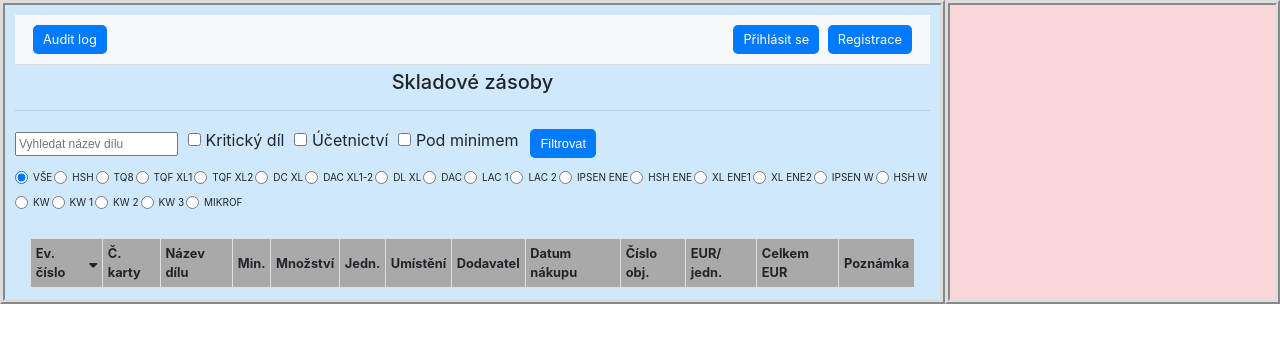
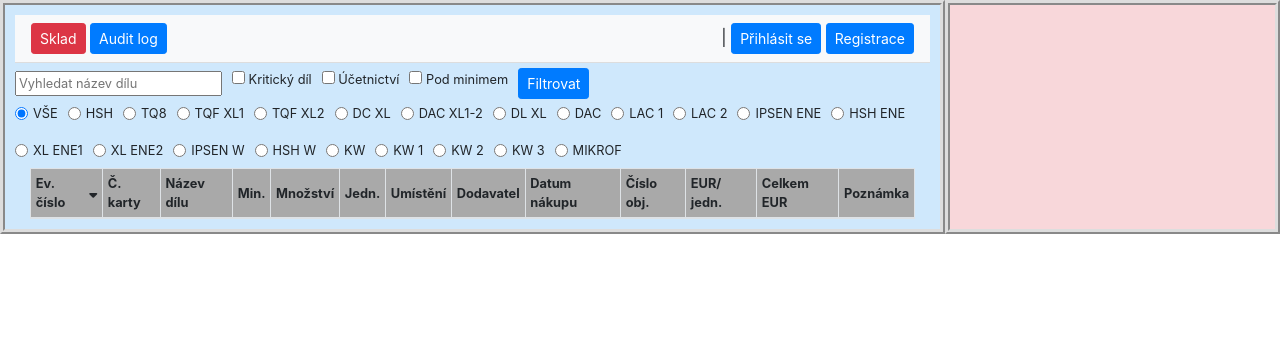
Before and after one commit to zpilat/Django-warehouse, a Django app: template hpm_sklad/templates/hpm_sklad/sklad.html in a window 1280 px wide. Shown: the top 343 px of the page. Run offline with Django 3.2, Linux system fonts and the light colour scheme; the template is opened without the code that fills it, so the values that code supplies are empty; some libraries are stand-ins or nearby versions.

Commit message:
při tvorbě varianty kontrola, zda už varianta s daným dodavatelem neexistuje, úprava stylů pomocí bootstrap, kontrola při příjmu zboží - pokud s daným dodavatelem ještě neexistuje varianta, přesměruje se na formulář vytvoření varianty

```diff
--- a/hpm_sklad/static/css/style.css
+++ b/hpm_sklad/static/css/style.css
@@ -1,16 +1,6 @@
 /* Formuláře */
-form .form-control {
-    font-size: 0.8rem; /* Zmenšení písma */
-    padding: 3px; /* Zmenšení vnitřních okrajů */
-}
-
 form .form-group {
     margin-bottom: 5px; /* Zmenšení rozestupů mezi poli */
-}
-
-form .btn {
-    font-size: 0.8rem; /* Zmenšení písma */
-    padding: 5px 10px; /* Zmenšení vnitřních okrajů */
 }
 
 /* Kontejner pro formulář */
@@ -124,44 +114,6 @@ thead th {
     background-color: #f8d7da; /* Jemná růžová */
 }
 
-.search {
-    font-size: 12px;
-    font-family: Arial, sans-serif;
-}
-
-.nav-item, .button-link {
-    font-size: 0.8rem; /* Zmenšení písma */
-    margin: 2px;
-    display: inline-block;
-    padding: 5px 10px;
-    background-color: #007BFF;
-    color: white;
-    text-align: center;
-    text-decoration: none;
-    border-radius: 5px;
-    border: none;
-    transition: background-color 0.3s, color 0.3s;
-}
-
-.narrow-nav-item {
-    font-size: 0.8rem; /* Zmenšení písma */
-    margin: 0px;
-    display: inline-block;
-    padding: 3px 10px;
-    background-color: #007BFF;
-    color: white;
-    text-align: center;
-    text-decoration: none;
-    border-radius: 5px;
-    border: none;
-    transition: background-color 0.3s, color 0.3s;
-}
-
-.nav-item:hover, .button-link:hover, .narrow-nav-item:hover {
-    background-color: #0056b3;
-    color: #ffffff;
-}
-
 .selected-row {
     background-color: #A9A9A9 !important;
     color: white;
@@ -169,17 +121,6 @@ thead th {
 
 .pod-minimem-row {
     color: #FF5C5C;
-}
-
-.btn-primary {
-    width: 150px;
-    margin-top: 15px;
-    margin-left: 5px;
-}
-
-.current {
-    font-weight: bold;
-    font-size: 0.8rem;
 }
 
 .mb-0 {
@@ -214,27 +155,26 @@ thead th {
     margin-left: auto; /* Tlačí pravou část na pravou stranu */
 }
 
-/* Vyhledávání a checkbuttony */
-.search-form {
-    margin-bottom: 20px;
-}
-
 .search-group {
     display: flex;
     align-items: center;
     gap: 10px;
+    margin-bottom: 5px;
 }
 
 .radio-group {
     display: flex;
     flex-wrap: wrap;
-    gap: 2px;
-    margin-top: 10px;
+    gap: 10px;
 }
 
 .radio-group label {
     display: flex;
     align-items: center;
     gap: 5px;
-    font-size: 10px;
 }
+
+.btn-xs {
+    font-size: 0.8rem !important; /* Zmenšení písma */
+    padding: 3px 10px !important; /* Přizpůsobení vnitřních okrajů */
+}
--- a/hpm_sklad/templates/hpm_sklad/delete_sklad.html
+++ b/hpm_sklad/templates/hpm_sklad/delete_sklad.html
@@ -10,5 +10,5 @@
 <form method="post" action="{% url 'delete_sklad' object.pk %}">
     {% csrf_token %}
     <p>Opravdu chcete tuto položku smazat?:</p>
-    <input type="submit" value="Smazat" class="button nav-item" />
+    <input type="submit" value="Smazat" class="btn btn-primary btn-sm" />
 </form>
--- a/hpm_sklad/templates/hpm_sklad/detail_audit_log.html
+++ b/hpm_sklad/templates/hpm_sklad/detail_audit_log.html
@@ -1,7 +1,7 @@
 {% load static %}
 {% load custom_filters %}
 
-<h5 class="text-center">Detaily auditovacího logu</h5><hr>
+<h6 class="navbar text-center">Detaily auditovacího logu</h6>
 
 <div>
     <table>
--- a/hpm_sklad/templates/hpm_sklad/dispatch_audit_log.html
+++ b/hpm_sklad/templates/hpm_sklad/dispatch_audit_log.html
@@ -11,5 +11,5 @@
     {% csrf_token %}
     {{ sklad_movement_form|crispy }}
     {{ auditlog_dispatch_form|crispy }}
-    <button type="submit" class="button nav-item">Uložit</button>
+    <button type="submit" class="btn btn-primary btn-sm">Uložit</button>
 </form>
--- a/hpm_sklad/templates/hpm_sklad/login.html
+++ b/hpm_sklad/templates/hpm_sklad/login.html
@@ -1,6 +1,6 @@
 {% if user.is_authenticated %}
-    <a class="button nav-item" href="{% url 'logout' %}">Odhlásit se</a>
+    <a class="btn btn-primary btn-sm" href="{% url 'logout' %}">Odhlásit se</a>
 {% else %}
-    <a class="button nav-item" href="{% url 'login' %}">Přihlásit se</a>
-    <a class="button nav-item" href="{% url 'signup' %}">Registrace</a>
+    <a class="btn btn-primary btn-sm" href="{% url 'login' %}">Přihlásit se</a>
+    <a class="btn btn-primary btn-sm" href="{% url 'signup' %}">Registrace</a>
 {% endif %}
--- a/hpm_sklad/templates/hpm_sklad/navbar.html
+++ b/hpm_sklad/templates/hpm_sklad/navbar.html
@@ -1,2 +1,2 @@
-<a class="button nav-item" href="{% url 'sklad' %}">Sklad</a>
-<a class="button nav-item" href="{% url 'audit_log' %}">Audit log</a>
+<a class="btn btn-primary btn-sm" href="{% url 'sklad' %}">Sklad</a>
+<a class="btn btn-primary btn-sm" href="{% url 'audit_log' %}">Audit log</a>
--- a/hpm_sklad/templates/hpm_sklad/pagination.html
+++ b/hpm_sklad/templates/hpm_sklad/pagination.html
@@ -3,17 +3,17 @@
 <div class="pagination d-flex justify-content-between align-items-center">
     <span class="step-links">
         {% if page_obj.has_previous %}
-            <a class="nav-item" href="?page=1&{{ request.GET.urlencode|url_remove_param:'page' }}"><i class="fas fa-angles-left"></i> první</a>
-            <a class="nav-item" href="?page={{ page_obj.previous_page_number }}&{{ request.GET.urlencode|url_remove_param:'page' }}"><i class="fas fa-angle-left"></i> předchozí</a>
+            <a class="btn btn-secondary btn-sm" href="?page=1&{{ request.GET.urlencode|url_remove_param:'page' }}"><i class="fas fa-angles-left"></i> první</a>
+            <a class="btn btn-secondary btn-sm" href="?page={{ page_obj.previous_page_number }}&{{ request.GET.urlencode|url_remove_param:'page' }}"><i class="fas fa-angle-left"></i> předchozí</a>
         {% endif %}
 
-        <span class="current">
+        <span class="btn btn-secondary btn-sm">
             Str. {{ page_obj.number }} ze {{ page_obj.paginator.num_pages }}
         </span>
 
         {% if page_obj.has_next %}
-            <a class="nav-item" href="?page={{ page_obj.next_page_number }}&{{ request.GET.urlencode|url_remove_param:'page' }}">další <i class="fas fa-angle-right"></i></a>
-            <a class="nav-item" href="?page={{ page_obj.paginator.num_pages }}&{{ request.GET.urlencode|url_remove_param:'page' }}">poslední <i class="fas fa-angles-right"></i></a>
+            <a class="btn btn-secondary btn-sm" href="?page={{ page_obj.next_page_number }}&{{ request.GET.urlencode|url_remove_param:'page' }}">další <i class="fas fa-angle-right"></i></a>
+            <a class="btn btn-secondary btn-sm" href="?page={{ page_obj.paginator.num_pages }}&{{ request.GET.urlencode|url_remove_param:'page' }}">poslední <i class="fas fa-angles-right"></i></a>
         {% endif %}
     </span>
     <p class="mb-0">Přihlášený uživatel: {{ current_user.first_name }} {{ current_user.last_name }}</p>
--- a/hpm_sklad/templates/hpm_sklad/receipt_audit_log.html
+++ b/hpm_sklad/templates/hpm_sklad/receipt_audit_log.html
@@ -11,5 +11,5 @@
     {% csrf_token %}
     {{ sklad_movement_form|crispy }}
     {{ auditlog_receipt_form|crispy }}
-    <button type="submit" class="button nav-item">Uložit</button>
+    <button type="submit" class="btn btn-primary btn-sm">Uložit</button>
 </form>
--- a/hpm_sklad/templates/hpm_sklad/sklad.html
+++ b/hpm_sklad/templates/hpm_sklad/sklad.html
@@ -5,21 +5,21 @@
 {% block navbar %}
 <nav class="navbar">
     <div class="navbar-left">
-        <a class="button nav-item" href="{% url 'audit_log' %}">Audit log</a>
-        {% if perms.hpm_sklad.add_sklad %}
-            <a class="button nav-item" href="javascript:void(0);" onclick="loadForm('{% url 'create_sklad' %}')">Vytvoření položky</a>
-        {% endif %}
+        <a class="btn btn-danger btn-sm" href="{% url 'sklad' %}">Sklad</a>
+        <a class="btn btn-primary btn-sm" href="{% url 'audit_log' %}">Audit log</a>
     </div>
     <div class="navbar-right">
+        {% if perms.hpm_sklad.add_sklad %}
+            <a class="btn btn-primary btn-sm" href="javascript:void(0);" onclick="loadForm('{% url 'create_sklad' %}')">Vytvoření položky</a>
+        {% endif %}|
         {% include "hpm_sklad/login.html" %}
     </div>
 </nav>
 {% endblock %}
 
 {% block left_content %}
-<h5 class="text-center">Skladové zásoby</h5><hr>
     <form method="GET" action="" class="search-form">
-        <div class="search-group">
+        <div class="search-group small">
             <input class="search" type="text" name="query" placeholder="Vyhledat název dílu" value="{{ request.GET.query }}">
             <label>
                 <input type="checkbox" name="kriticky_dil" {% if request.GET.kriticky_dil == 'on' %}checked{% endif %}> Kritický díl
@@ -32,9 +32,9 @@
             </label>
             <input type="hidden" name="sort" value="{% if request.GET.sort %}{{ request.GET.sort }}{% else %}evidencni_cislo{% endif %}">
             <input type="hidden" name="order" value="{% if request.GET.order %}{{ request.GET.order }}{% else %}down{% endif %}">
-            <button class="search nav-item" type="submit">Filtrovat</button>
+            <button class="btn btn-primary btn-sm" type="submit">Filtrovat</button>
         </div>
-        <div class="radio-group">
+        <div class="radio-group small">
             <label>
                 <input type="radio" name="radio_filter" value="" {% if not request.GET.radio_filter or request.GET.radio_filter == '' %}checked{% endif %}> VŠE
             </label>
@@ -104,8 +104,8 @@
         </div>
     </form>
     <div class="container-fluid">
-        <table class="table-sm table-bordered">
-            <thead class="thead-light">
+        <table class="table-sm table-hover table-bordered">
+            <thead class="thead-dark">
                 <tr>
                     {% with request.GET.urlencode as querystring %}
                         <th>
--- a/hpm_sklad/urls.py
+++ b/hpm_sklad/urls.py
@@ -13,6 +13,7 @@ urlpatterns = [
     path('sklad/audit_logs/<int:pk>/detail/', views.AuditLogDetailView.as_view(), name='detail_audit_log'),
     path('sklad/<int:pk>/create_varianty/', views.VariantyCreateView.as_view(), name='create_varianty'),
     path('sklad/<int:pk>/update_varianty/', views.VariantyUpdateView.as_view(), name='update_varianty'),
+    path('sklad/<int:pk>/create_varianty_with_dodavatel/<int:dodavatel>/', views.VariantyWithDodavatelCreateView.as_view(), name='create_varianty_with_dodavatel'),
     path('sklad/<int:pk>/receipt_audit_log/', views.receipt_form_view, name='receipt_audit_log'),
     path('sklad/<int:pk>/dispatch_audit_log/', views.dispatch_form_view, name='dispatch_audit_log'),
     path('account/', include('django.contrib.auth.urls')),
```
Also changed, not shown: hpm_sklad/forms.py (+10 -10 lines), hpm_sklad/templates/hpm_sklad/audit_log.html (+6 -6 lines), hpm_sklad/templates/hpm_sklad/create_varianty_with_dodavatel.html (added, +15 -0 lines), hpm_sklad/templates/hpm_sklad/detail_sklad.html (+9 -9 lines), hpm_sklad/views.py (+49 -4 lines), db.sqlite3.
